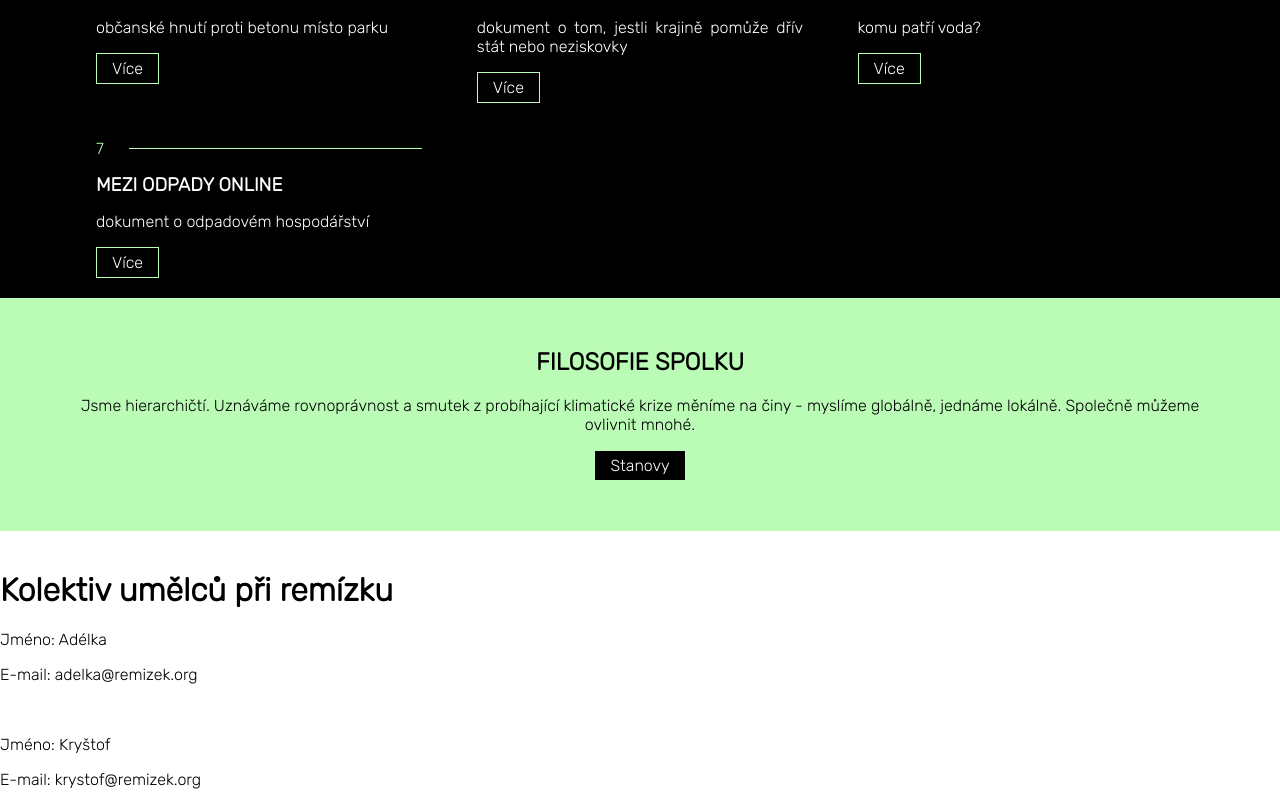
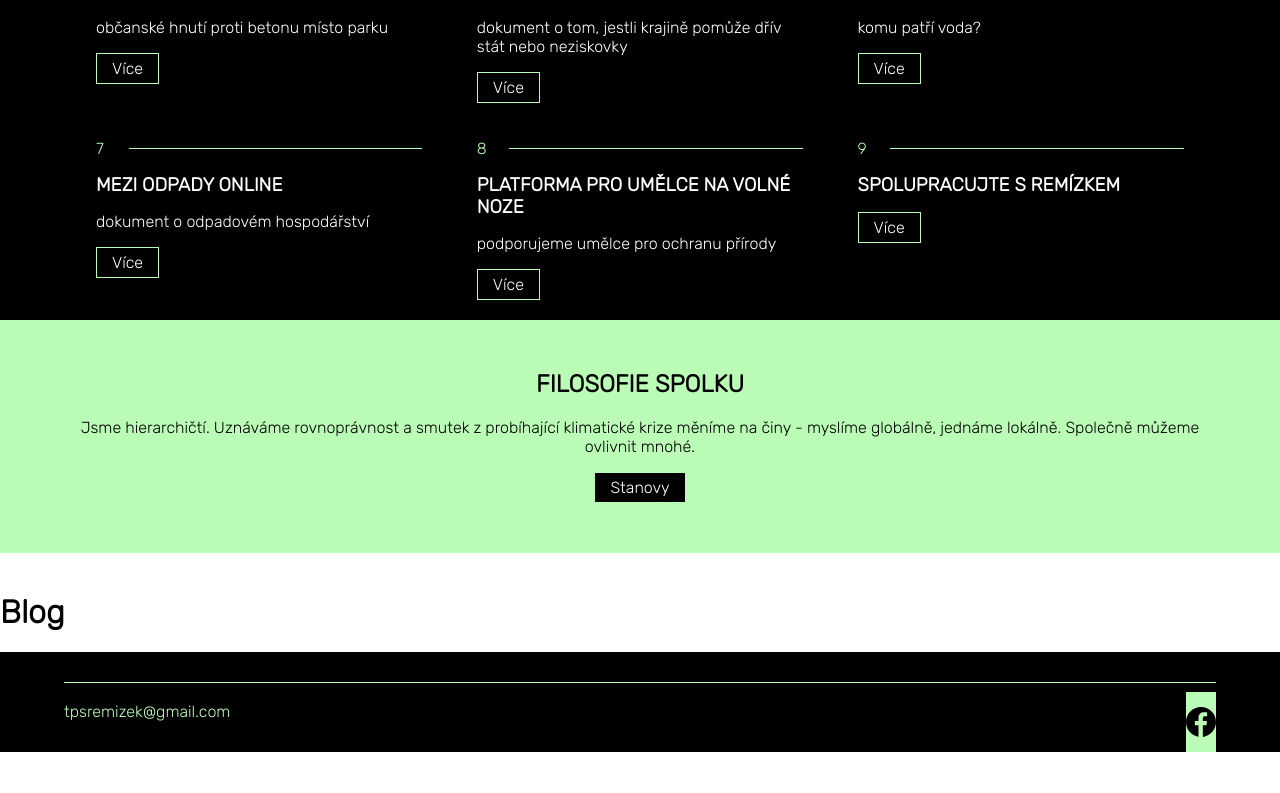
Before and after one commit to hornermar/remizek_web, a Next.js app: page / in a window 1280 px wide. Shown: the part 1167-1960 px from the top of the page. After the commit the page ends 1919 px from the top, so only its background shows below. Built offline with nearby package versions, Linux system fonts and the light colour scheme.

Commit message:
Nahozena Footer

```diff
--- a/components/ContactContent/index.js
+++ b/components/ContactContent/index.js
@@ -4,7 +4,7 @@ const ContactContent = () => {
       <h1>Kontakt</h1>
       <p>
         napište nám na{' '}
-        <a href="mailto: tpsremizek@gmail.com">tpsremizek@gmail.com</a>{' '}
+        <a href="mailto: tpsremizek@gmail.com">tpsremizek@gmail.com</a>
       </p>
       <p>Víte o nějakém ohroženém veřejném zájmu? Napište nám podrobnosti!</p>
       <a href="mailto: verejnost@remizek.org">verejnost@remizek.org</a>
--- /dev/null
+++ b/components/Footer/index.js
@@ -0,0 +1,15 @@
+import styles from '../../styles/Footer.module.css';
+
+const Footer = () => {
+  return (
+    <div className={styles.containerFooter}>
+      <div className={styles.line}></div>
+      <p>
+        <a href="mailto: tpsremizek@gmail.com">tpsremizek@gmail.com</a>
+      </p>
+      <img className={styles.facegookIcon} src="/facebook.svg" />
+    </div>
+  );
+};
+
+export default Footer;
--- a/data/projectsList.js
+++ b/data/projectsList.js
@@ -41,4 +41,16 @@ export const projectsList = [
     text: 'dokument o odpadovém hospodářství',
     link: '/projekty/mezi-odpady-online',
   },
+  {
+    id: 8,
+    name: 'Platforma pro umělce na volné noze',
+    text: 'podporujeme umělce pro ochranu přírody',
+    link: '/projekty/mezi-odpady-online',
+  },
+  {
+    id: 9,
+    name: 'Spolupracujte s remízkem',
+    text: '',
+    link: '/projekty/mezi-odpady-online',
+  },
 ];
--- a/pages/index.js
+++ b/pages/index.js
@@ -1,6 +1,7 @@
 import BlogContent from '../components/BlogContent';
 import ContactContent from '../components/ContactContent';
 import ExperienceContent from '../components/ExperienceContent';
+import Footer from '../components/Footer';
 import HeaderID from '../components/HeaderID';
 import PhilosophyContent from '../components/PhilosophyContent';
 import ProjectsContent from '../components/ProjectsContent';
@@ -36,6 +37,12 @@ export default function Home() {
       <div id="filosofie-spolku">
         <PhilosophyContent />
       </div>
+      <div id="blog">
+        <BlogContent />
+      </div>
+
+      <Footer />
+      {/*
       <div id="kolektiv-umelcu">
         <TeamContent />
       </div>
@@ -46,12 +53,10 @@ export default function Home() {
       <div id="kontakt">
         <ContactContent />
       </div>
-      <div id="blog">
-        <BlogContent />
-      </div>
+
       <div id="rental">
         <RentalContent />
-      </div>
+      </div> */}
     </div>
   );
 }
--- /dev/null
+++ b/styles/Footer.module.css
@@ -0,0 +1,35 @@
+.containerFooter {
+  background-color: black;
+  position: relative;
+  height: 100px;
+  display: flex;
+  flex-direction: row;
+  justify-content: space-between;
+}
+
+.line {
+  position: absolute;
+  top: 30px;
+  left: 5%;
+  height: 1px;
+  width: 90%;
+  background-color: #bafbb5;
+}
+
+.containerFooter p {
+  display: inline-block;
+  margin-left: 5%;
+  margin-top: 50px;
+}
+
+.containerFooter a {
+  text-decoration: none;
+  color: #bafbb5;
+}
+
+.facegookIcon {
+  width: 30px;
+  background: #bafbb5;
+  margin-right: 5%;
+  margin-top: 40px;
+}
--- a/styles/Projects.module.css
+++ b/styles/Projects.module.css
@@ -46,9 +46,9 @@
   display: flex;
 }
 
-.project p {
+/* .project p {
   text-align: justify;
-}
+} */
 
 .project button {
   font-family: 'Rubik', sans-serif;
```
Also changed, not shown: public/facebook.svg (added).
